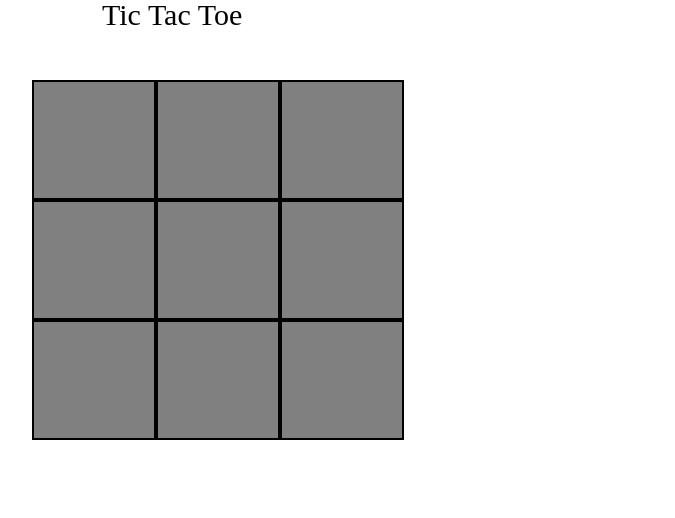
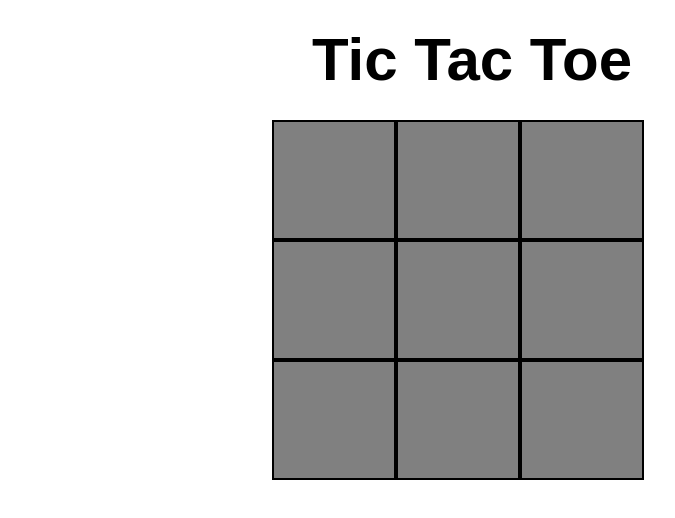
Before and after one commit to Rafa-Camp04/W9D2, a website with bundled scripts: page practice-for-ch-js-browser-ttt-main/practice-for-ch-js-browser-ttt-main/index.html in a window 1280 px wide. Shown: the whole page, without its empty margins (168-843 px from the left). Built offline with nearby package versions, Linux system fonts and the light colour scheme.

Commit message:
almost done

```diff
--- a/practice-for-ch-js-browser-ttt-main/practice-for-ch-js-browser-ttt-main/src/ttt-view.js
+++ b/practice-for-ch-js-browser-ttt-main/practice-for-ch-js-browser-ttt-main/src/ttt-view.js
@@ -4,27 +4,35 @@ class View {
   constructor(game, containerEle) {
     this.game = game;
     this.containerEle = containerEle;
-    this.setupBoard()
+    this.setupBoard();
   }
 
   setupBoard() {
     const grid = document.createElement('ul');
-    this.containerEle.appendChild(grid)
+    this.containerEle.appendChild(grid);
     for (let i = 0; i < 3; i++) {
       for (let j = 0; j < 3; j++) {
         const gridCell = document.createElement('li');
         gridCell.dataset.row = i;
         gridCell.dataset.col = j;
-        grid.appendChild(gridCell)
+        grid.appendChild(gridCell);
+        gridCell.addEventListener("click", this.handleClick.bind(this));
       }
     }
   }
 
   handleClick(e) {
-
+    this.makeMove(e.target);
   }
 
   makeMove(square) {
+    const row = square.dataset.row;
+    const col = square.dataset.col;
+
+    this.game.playMove([row, col]);
+
+    const currentPlayer = this.game.currentPlayer;
+    this.containerEle.querySelector();
   }
 
   handleGameOver() {
--- a/practice-for-ch-js-browser-ttt-main/practice-for-ch-js-browser-ttt-main/ttt.css
+++ b/practice-for-ch-js-browser-ttt-main/practice-for-ch-js-browser-ttt-main/ttt.css
@@ -1,9 +1,8 @@
 /* Your code here */
 
 ul {
-    margin-left: 200px;
-    margin-top: 50px;
     display: flex;
+    margin: 30px auto;
     width: 400px;
     height: 360px;
     flex-wrap: wrap;
@@ -16,8 +15,11 @@ li {
     list-style-type: none;
 }
 h1 {
-    margin-left: 270px;
-    font-size: 30px;
+    margin: 30px;
+    font-family: sans-serif;
+    font-size: 60px;
+    font-weight: bold;
+    text-align: center;
 }
 
 li:hover {
```
Also changed, not shown: practice-for-ch-js-browser-ttt-main/practice-for-ch-js-browser-ttt-main/dist/main.js.
